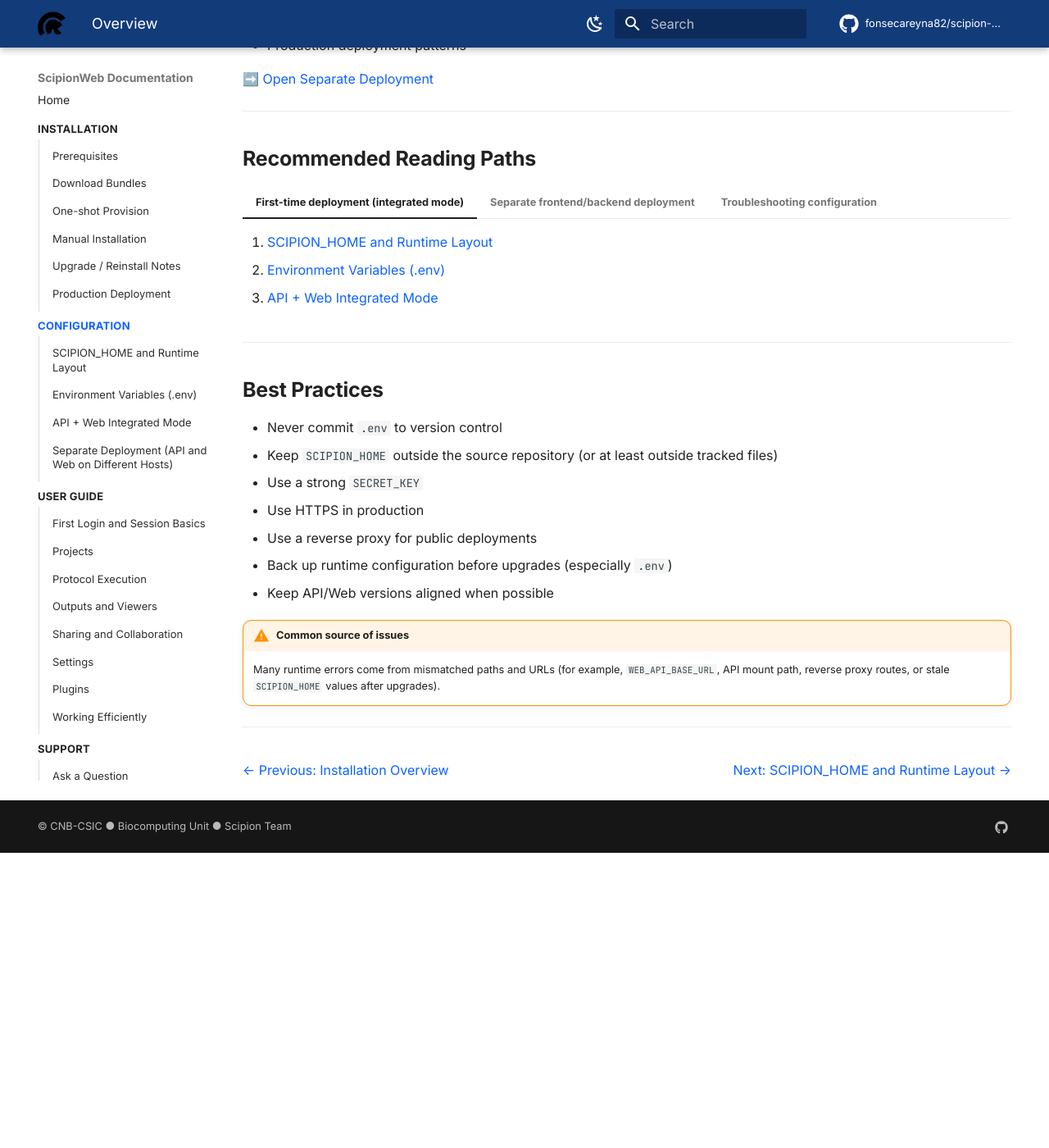
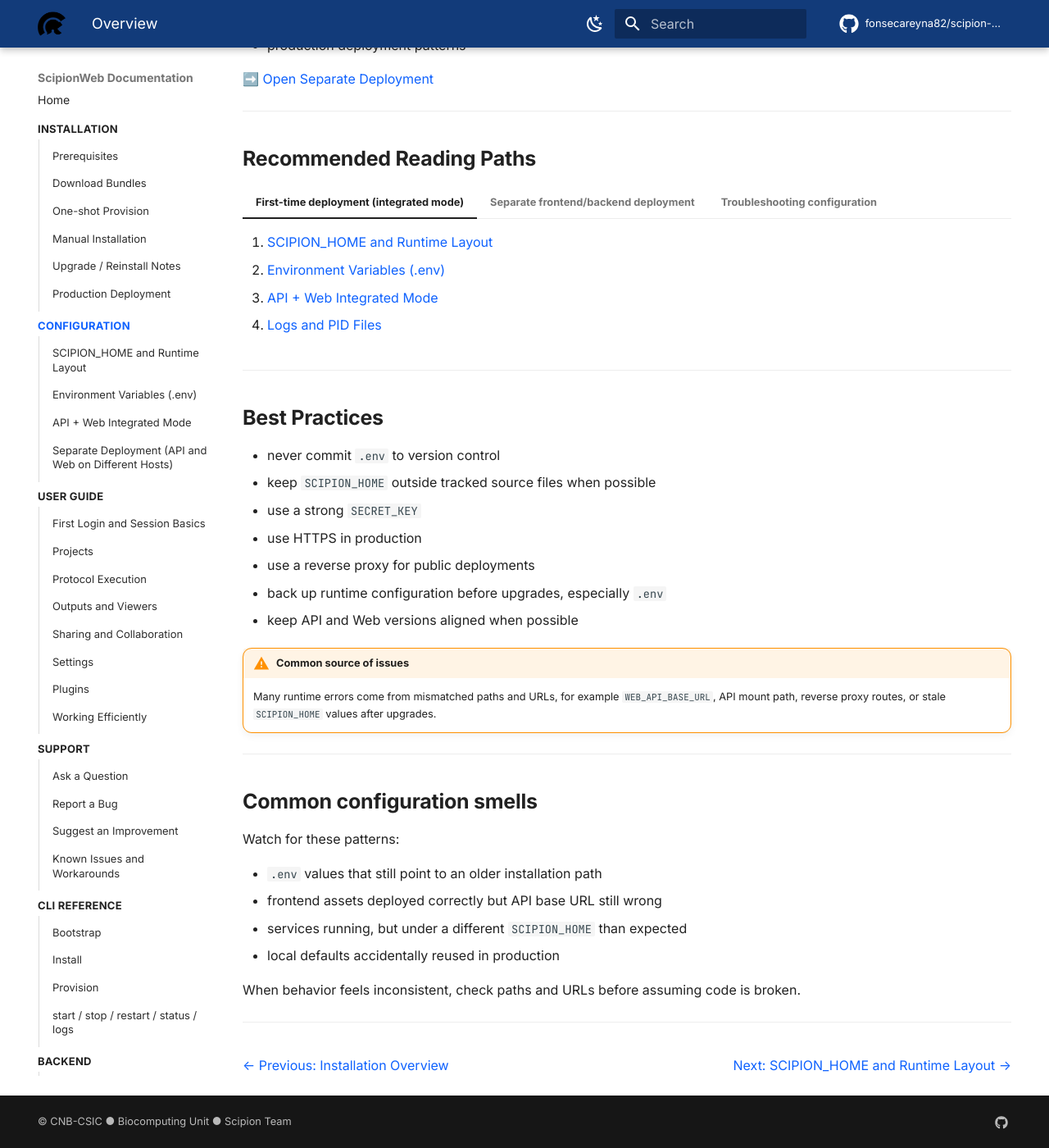
Before and after one commit to fonsecareyna82/scipion-docs, an MkDocs documentation site: the page built from docs/configuration/index.md, in a window 1280 px wide and 1400 px high, scrolled down 4172 px. Shown: the whole window at 82% size. Built offline with MkDocs 1.6.1 and Material for MkDocs 9.7.7, drawn with Linux system fonts in a browser that asks for light colours; comment, search, counter and statistics services are not loaded; before the commit the page ends 5212 px from its top, so only the background shows below that; some of the changed text lies outside the part shown.

Commit message:
docs: improve core overview and operational pages before publish

```diff
--- a/docs/configuration/index.md
+++ b/docs/configuration/index.md
@@ -10,19 +10,19 @@
 ScipionWeb configuration is centered around:
 
 - `SCIPION_HOME`
-- The `.env` file
-- Deployment mode (API-only, integrated, or separate)
-- Runtime environment variables and service connectivity
+- the `.env` file
+- deployment mode (API-only, integrated, or separate)
+- runtime environment variables and service connectivity
 
 The configuration model is designed to:
 
-- Keep runtime data separate from source code
-- Allow flexible deployment (single host or distributed)
-- Support production environments
-- Enable reproducible installations and upgrades
+- keep runtime data separate from source code
+- allow flexible deployment (single host or distributed)
+- support production environments
+- enable reproducible installations and upgrades
 
 !!! note "What this section covers"
-    These pages focus on **runtime configuration** after installation. For installation and upgrade steps, see the **Installation** section.
+    These pages focus on **runtime configuration after installation**. For installation and upgrade steps, see the **Installation** section.
 
 ---
 
@@ -68,12 +68,12 @@
 
 It typically defines:
 
-- Database connection settings
-- Redis / broker configuration
+- database connection settings
+- Redis and broker configuration
 - API host and port
-- Paths (logs, projects, web assets)
-- Security-related values (for example `SECRET_KEY`)
-- Deployment behavior flags (integrated mode, mount paths, etc.)
+- paths (logs, projects, web assets)
+- security-related values such as `SECRET_KEY`
+- deployment behavior flags such as integrated mode and mount paths
 
 !!! warning "Protect your `.env`"
     Do not commit `.env` to version control. It may contain credentials and security-sensitive settings.
@@ -116,9 +116,9 @@
 
 Learn how the runtime workspace is structured and what should live inside `SCIPION_HOME`.
 
-- Runtime directories and responsibilities
-- Path conventions
-- Permissions and persistence recommendations
+- runtime directories and responsibilities
+- path conventions
+- permissions and persistence recommendations
 
 ➡️ [Open SCIPION_HOME and Runtime Layout](scipion-home/)
 
@@ -128,11 +128,11 @@
 
 Detailed reference for `.env` configuration values.
 
-- Database settings
-- API host/port
-- Redis / broker settings
-- Paths and runtime behavior
-- Security-sensitive values
+- database settings
+- API host and port
+- Redis and broker settings
+- paths and runtime behavior
+- security-sensitive values
 
 ➡️ [Open Environment Variables (.env)](env/)
 
@@ -144,8 +144,8 @@
 
 - `SERVE_WEB`
 - `WEB_DIST_PATH`
-- API mount path / base URL alignment
-- Routing expectations
+- API mount path and base URL alignment
+- routing expectations
 
 ➡️ [Open API + Web Integrated Mode](integrated-mode/)
 
@@ -153,12 +153,12 @@
 
 ### 4. Separate Deployment (API and Web on Different Hosts)
 
-Configuration guidance for decoupled frontend/backend deployments.
+Configuration guidance for decoupled frontend and backend deployments.
 
-- Cross-origin considerations
+- cross-origin considerations
 - API base URL setup
-- Reverse proxy and public URL alignment
-- Production deployment patterns
+- reverse proxy and public URL alignment
+- production deployment patterns
 
 ➡️ [Open Separate Deployment](separate-deployment/)
 
@@ -171,36 +171,51 @@
     1. [SCIPION_HOME and Runtime Layout](scipion-home/)
     2. [Environment Variables (.env)](env/)
     3. [API + Web Integrated Mode](integrated-mode/)
+    4. [Logs and PID Files](../operations/logs-and-pids/)
 
 === "Separate frontend/backend deployment"
 
     1. [SCIPION_HOME and Runtime Layout](scipion-home/)
     2. [Environment Variables (.env)](env/)
-    3. [Separate Deployment (API and Web on Different Hosts)](separate-deployment/)
+    3. [Separate Deployment](separate-deployment/)
+    4. [Security Notes](../operations/security/)
 
 === "Troubleshooting configuration"
 
     1. [Environment Variables (.env)](env/)
     2. [SCIPION_HOME and Runtime Layout](scipion-home/)
-    3. Mode-specific page ([Integrated](integrated-mode/) or [Separate](separate-deployment/))
+    3. mode-specific page ([Integrated](integrated-mode/) or [Separate](separate-deployment/))
+    4. [Backend Troubleshooting](../backend/troubleshooting/)
 
 ---
 
 ## Best Practices
 
-- Never commit `.env` to version control
-- Keep `SCIPION_HOME` outside the source repository (or at least outside tracked files)
-- Use a strong `SECRET_KEY`
-- Use HTTPS in production
-- Use a reverse proxy for public deployments
-- Back up runtime configuration before upgrades (especially `.env`)
-- Keep API/Web versions aligned when possible
+- never commit `.env` to version control
+- keep `SCIPION_HOME` outside tracked source files when possible
+- use a strong `SECRET_KEY`
+- use HTTPS in production
+- use a reverse proxy for public deployments
+- back up runtime configuration before upgrades, especially `.env`
+- keep API and Web versions aligned when possible
 
 !!! warning "Common source of issues"
-    Many runtime errors come from mismatched paths and URLs (for example, `WEB_API_BASE_URL`, API mount path, reverse proxy routes, or stale `SCIPION_HOME` values after upgrades).
+    Many runtime errors come from mismatched paths and URLs, for example `WEB_API_BASE_URL`, API mount path, reverse proxy routes, or stale `SCIPION_HOME` values after upgrades.
 
 ---
 
+## Common configuration smells
+
+Watch for these patterns:
+
+- `.env` values that still point to an older installation path
+- frontend assets deployed correctly but API base URL still wrong
+- services running, but under a different `SCIPION_HOME` than expected
+- local defaults accidentally reused in production
+
+When behavior feels inconsistent, check paths and URLs before assuming code is broken.
+
+---
 
 <div style="display:flex; justify-content:space-between; align-items:center; width:100%; margin-top:2rem; gap:1rem;">
   <a href="../installation/" style="text-decoration:none; display:inline-block;">
```
Also changed, not shown: other parts of docs/configuration/index.md (+1 -1 lines), docs/backend/index.md (+35 -128 lines), docs/operations/logs-and-pids.md (+19 -136 lines), docs/release/checklist.md (+19 -30 lines).
